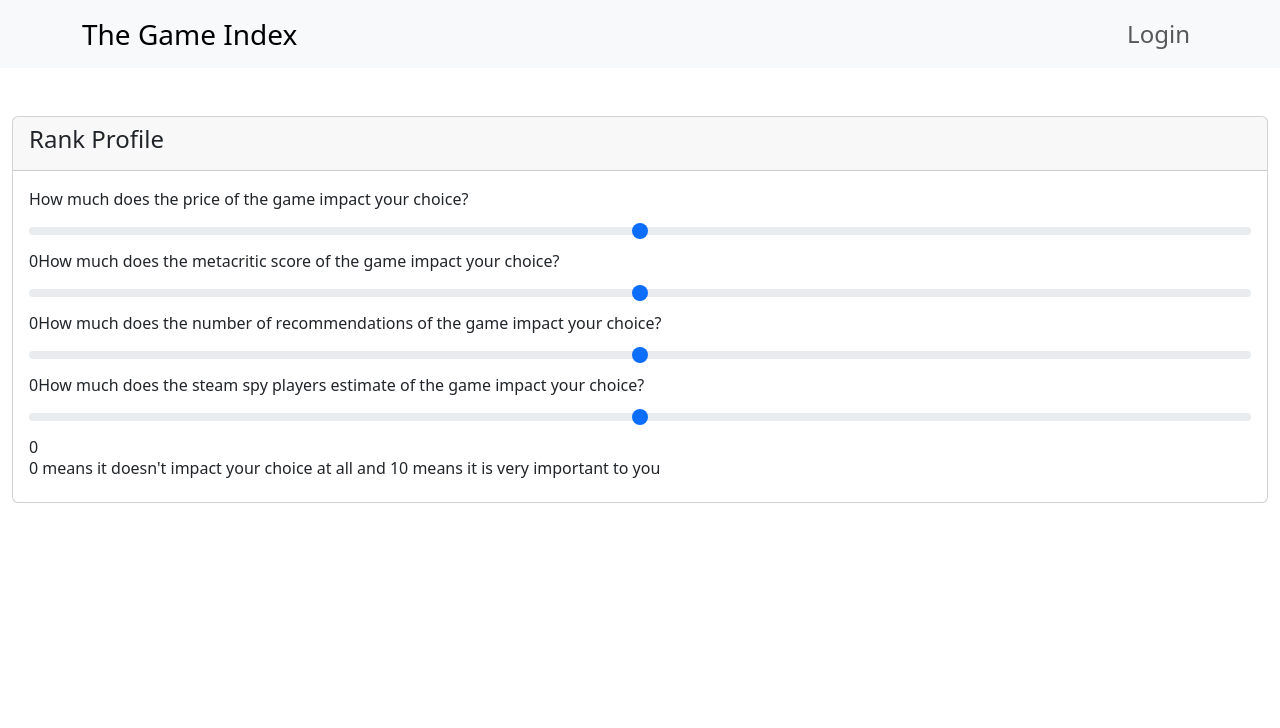
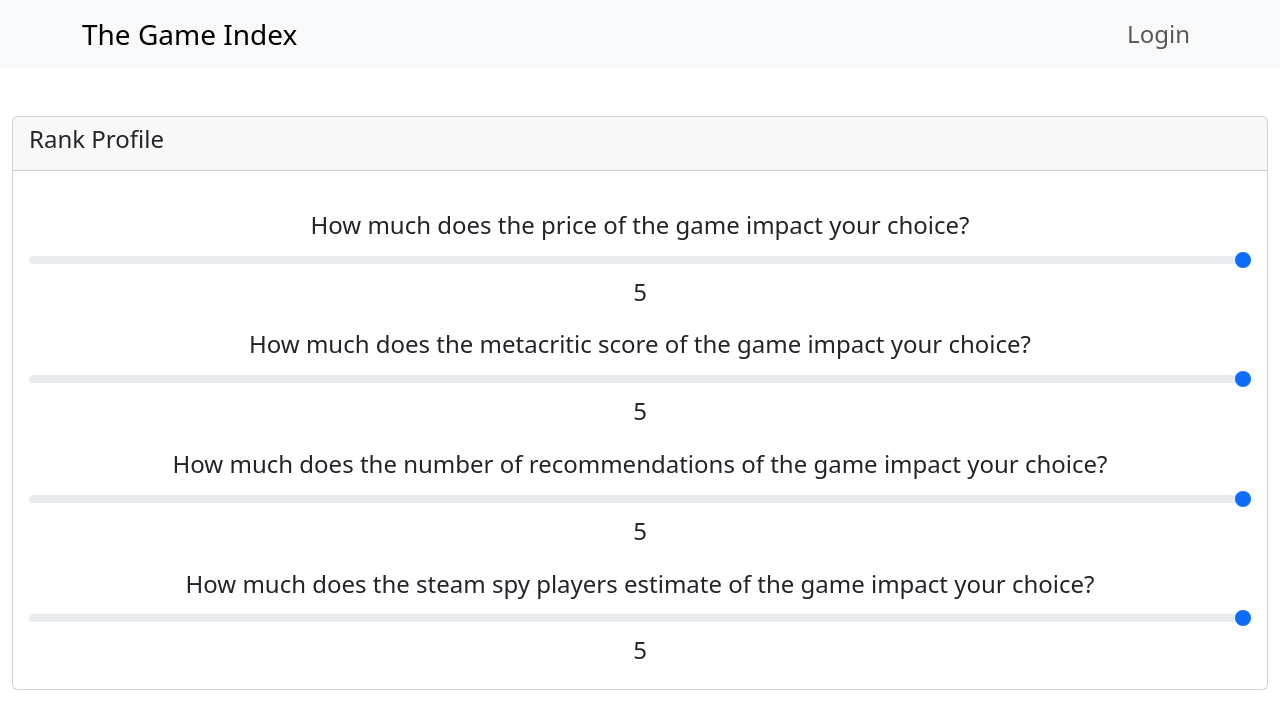
Before and after one commit to alihusain01/CS411_Final_Project, a React (Create React App) app: page /weights in a window 1280 px wide. Shown: the top 728 px of the page. Built offline with nearby package versions, Linux system fonts and the light colour scheme.

Commit message:
updated weights form

```diff
--- a/src/components/WeightsForm.js
+++ b/src/components/WeightsForm.js
@@ -1,63 +1,29 @@
 import React, { useState } from "react";
 import "bootstrap/dist/css/bootstrap.min.css";
 
-//can do onChange={} inside input for the range
+const WeightsForm = () => {
+  const [priceWeight, setPriceWeight] = useState(5); // Default to 5
+  const [metacriticWeight, setMetacriticWeight] = useState(5); // Default to 5
+  const [recommendationCountWeight, setRecommendationCountWeight] = useState(5); // Default to 5
+  const [steamSpyPlayerWeight, setSteamSpyPlayerWeight] = useState(5); // Default to 5
 
-const submitWeights = async () => {
-//   // Convert state objects to JSON strings
-//   const priceWeightString = JSON.stringify(priceWeight);
-//   const metacriticWeightString = JSON.stringify(metacriticWeight);
-//   const recommendationCountWeightString = JSON.stringify(recommendationCountWeight);
-//   const steamSpyPlayerWeightString = JSON.stringify(steamSpyPlayerWeight);
-
-//   // Make the GET request with query parameters
-//   axios
-//     .get("http://localhost:3002/api/searchGames", {
-//       params: {
-//         genres: genresString,
-//         platforms: platformsString,
-//         categories: categoriesString,
-//         selectValues: selectValuesString,
-//         searchBarValues: searchBarValueString,
-//       },
-//     })
-//     .then(async (response) => {
-//       // setFilteredGamesTemp(response.data);
-//       var temp = response.data;
-//       if (userName !== " ") {
-//         var scoredGames = await weightMath(temp);
-//         console.log("TEST: " + scoredGames);
-//         setFilteredGames(scoredGames);
-//         console.log(filteredGames);
-//       } else {
-//         setFilteredGames(temp);
-//       }
-//       console.log(response);
-//     })
-//     .catch((error) => {
-//       alert("Error: " + error.message); // Handle the error appropriately
-//     });
+  const handlePriceChange = (event) => {
+    const value = parseInt(event.target.value);
+    setPriceWeight(Math.min(Math.max(value, 1), 10)); // Ensure the value is between 1 and 10
+  };
+  const handleMetacriticChange = (event) => {
+    const value = parseInt(event.target.value);
+    setMetacriticWeight(Math.min(Math.max(value, 1), 10));
+  };
+  const handleRecommendationChange = (event) => {
+    const value = parseInt(event.target.value);
+    setRecommendationCountWeight(Math.min(Math.max(value, 1), 10));
+  };
+  const handleSpyPlayersChange = (event) => {
+    const value = parseInt(event.target.value);
+    setSteamSpyPlayerWeight(Math.min(Math.max(value, 1), 10));
   };
 
-
-const WeightsForm = () => {
-  const [priceWeight, setPriceWeight] = useState(0);
-  const [metacriticWeight, setMetacriticWeight] = useState(0);
-  const [recommendationCountWeight, setRecommendationCountWeight] = useState(0);
-  const [steamSpyPlayerWeight, setsteamSpyPlayerWeight] = useState(0);
-
-  const handlePriceChange = (event) => {
-    setPriceWeight(parseInt(event.target.value));
-  };
-  const handleMetacriticChange = (event) => {
-    setMetacriticWeight(parseInt(event.target.value));
-  };
-  const handleRecommendationChange = (event) => {
-    setRecommendationCountWeight(parseInt(event.target.value));
-  };
-  const handleSpyPlayersChange = (event) => {
-    setsteamSpyPlayerWeight(parseInt(event.target.value));
-  };
   return (
     <div className="container-fluid mt-5">
       <div className="row justify-content-center">
@@ -67,53 +33,66 @@ const WeightsForm = () => {
               <h4>Rank Profile</h4>
             </div>
             <div className="card-body">
-              <label htmlFor="customRangePrice" className="form-label">
+              <div className="mt-4">
+                <h4 htmlFor="customRangePrice" className="form-label text-center">
                   How much does the price of the game impact your choice?
-              </label>
+                </h4>
                 <input
                   type="range"
                   className="form-range"
-                step="10"
+                  step="1"
+                  min="1"
+                  max="10"
                   id="customRangePrice"
                   onChange={handlePriceChange}
                 />
-              <span>{priceWeight}</span>
-              <label htmlFor="customRangeMetacritic" className="form-label">
+                <h4 className="text-center">{priceWeight}</h4>
+              </div>
+              <div className="mt-4">
+                <h4 htmlFor="customRangeMetacritic" className="form-label text-center">
                   How much does the metacritic score of the game impact your choice?
-              </label>
+                </h4>
                 <input
                   type="range"
                   className="form-range"
-                step="10"
+                  step="1"
+                  min="1"
+                  max="10"
                   id="customRangeMetacritic"
                   onChange={handleMetacriticChange}
                 />
-              <span>{metacriticWeight}</span>
-              <label htmlFor="customRangeRecommendation" className="form-label">
+                <h4 className="text-center">{metacriticWeight}</h4>
+              </div>
+              <div className="mt-4">
+                <h4 htmlFor="customRangeRecommendation" className="form-label text-center">
                   How much does the number of recommendations of the game impact your choice?
-              </label>
+                </h4>
                 <input
                   type="range"
                   className="form-range"
-                step="10"
+                  step="1"
+                  min="1"
+                  max="10"
                   id="customRangeRecommendation"
                   onChange={handleRecommendationChange}
                 />
-              <span>{recommendationCountWeight}</span>
-              <label htmlFor="customRangeSteamSpy" className="form-label">
+                <h4 className="text-center">{recommendationCountWeight}</h4>
+              </div>
+              <div className="mt-4">
+                <h4 htmlFor="customRangeSteamSpy" className="form-label text-center">
                   How much does the steam spy players estimate of the game impact your choice?
-              </label>
+                </h4>
                 <input
                   type="range"
                   className="form-range"
-                step="10"
+                  step="1"
+                  min="1"
+                  max="10"
                   id="customRangeSteamSpy"
                   onChange={handleSpyPlayersChange}
                 />
-              <span>{steamSpyPlayerWeight}</span>
-              <h6>
-                0 means it doesn't impact your choice at all and 10 means it is very important to you
-              </h6>
+                <h4 className="text-center">{steamSpyPlayerWeight}</h4>
+              </div>
             </div>
           </div>
         </div>
```
Lines whose indentation alone changed are shown as unchanged.
